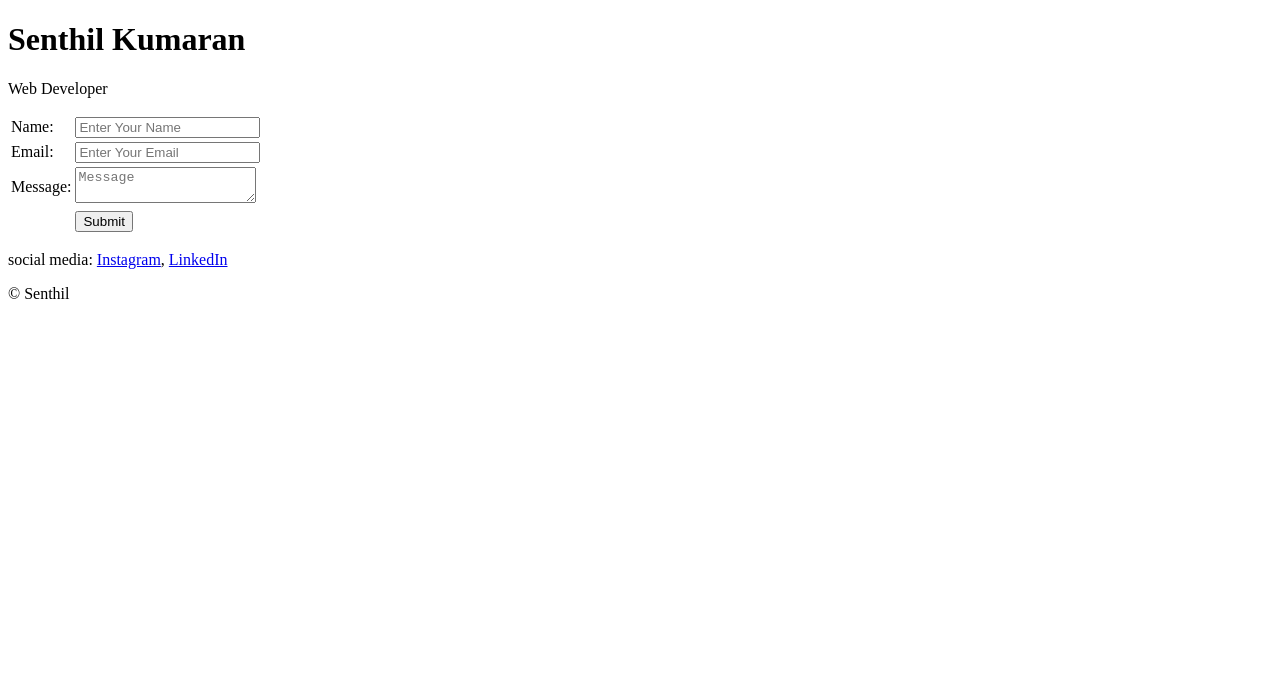
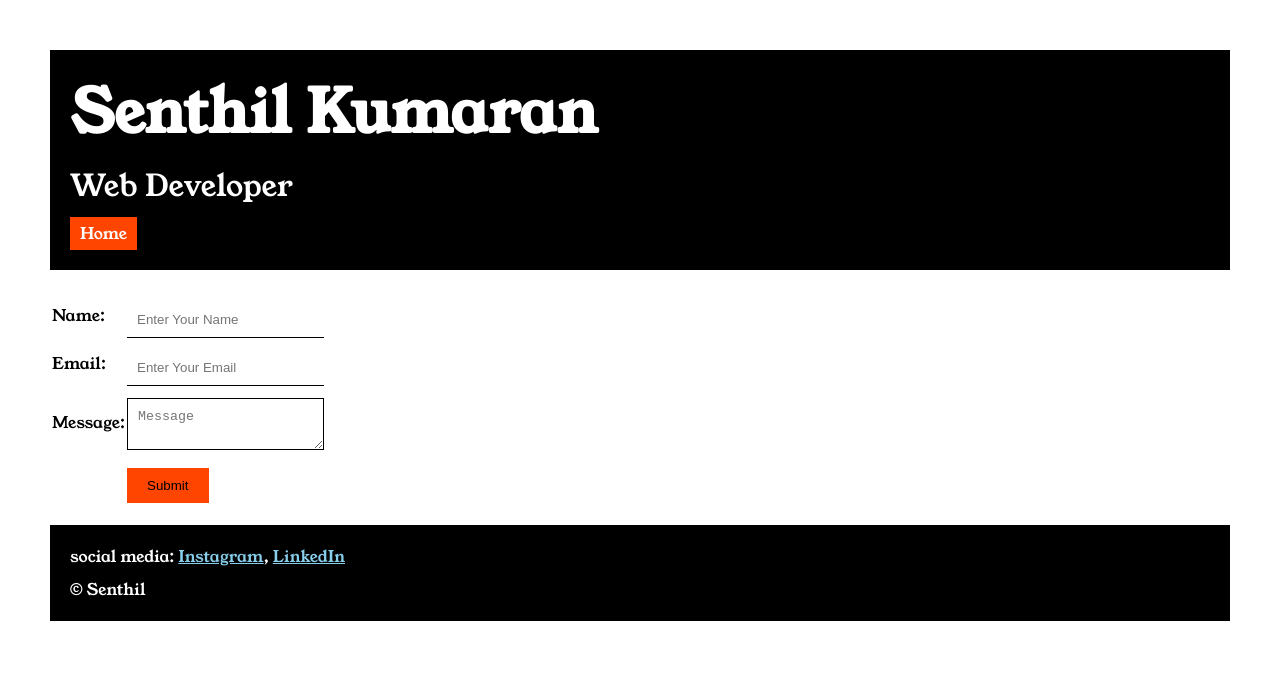
Before and after one commit to Senthil-Engr/EMC, a plain HTML site: page contact.html in a window 1280 px wide. Drawn offline with Linux system fonts and the light colour scheme.

Commit message:
styled contact page

```diff
--- a/contact.html
+++ b/contact.html
@@ -3,38 +3,72 @@
   <head>
     <meta charset="UTF-8" />
     <meta name="viewport" content="width=device-width, initial-scale=1.0" />
-    <title>Document</title>
+    <title>Contact</title>
+    <link rel="stylesheet" href="style.css" />
+    <link rel="preconnect" href="https://fonts.googleapis.com" />
+    <link rel="preconnect" href="https://fonts.gstatic.com" crossorigin />
+    <link
+      href="https://fonts.googleapis.com/css2?family=Young+Serif&display=swap"
+      rel="stylesheet"
+    />
   </head>
   <body>
-    <h1>Senthil Kumaran</h1>
-    <p>Web Developer</p>
+    <div class="container">
+      <div class="section-one">
+        <h1 class="section-one__name">Senthil Kumaran</h1>
+        <p class="section-one__role">Web Developer</p>
+        <a href="index.html" class="section-one__contact">Home</a>
+      </div>
+
+      <div class="contact-form">
         <form action="#">
           <table>
             <tr>
               <td><label for=""> Name: </label></td>
-          <td><input type="text" placeholder="Enter Your Name" /></td>
+              <td>
+                <input
+                  type="text"
+                  placeholder="Enter Your Name"
+                  class="contact-form__input"
+                />
+              </td>
             </tr>
 
             <tr>
               <td><label for=""> Email: </label></td>
-          <td><input type="email" placeholder="Enter Your Email" /></td>
+              <td>
+                <input
+                  type="email"
+                  placeholder="Enter Your Email"
+                  class="contact-form__input"
+                />
+              </td>
             </tr>
 
             <tr>
               <td><label for=""> Message: </label></td>
-            <td> <textarea placeholder="Message"></textarea></td>
+              <td>
+                <textarea
+                  placeholder="Message"
+                  class="contact-form__textarea"
+                ></textarea>
+              </td>
             </tr>
 
             <tr>
               <td></td>
-            <td><input type="submit"></td>
+              <td><input type="submit" class="contact-form__submit" /></td>
             </tr>
           </table>
+        </form>
+      </div>
 
-
-    </form>
-
-    <p>social media: <a href="#">Instagram</a>, <a href="#">LinkedIn</a> </p>
-    <p>&copy; Senthil </p>
+      <div class="section-five">
+        <p class="section-five__title">
+          social media: <a href="#">Instagram</a>, <a href="#">LinkedIn</a>
+        </p>
+        <p class="section-five__desc">&copy; Senthil</p>
+      </div>
+    </div>
   </body>
 </html>
--- a/style.css
+++ b/style.css
@@ -77,3 +77,32 @@ body{
     vertical-align: top;
 
 }
+
+.contact-form{
+    margin-top: 20px;
+}
+.contact-form__input,.contact-form__textarea, .contact-form__submit{
+    margin-top: 10px;
+}
+
+.contact-form__input{
+    padding: 10px;
+    border: none;
+    border-bottom: solid black 1px;
+}
+
+.contact-form__textarea{
+    padding: 10px;
+    border: none;
+    border: solid black 1px;
+}
+
+.contact-form__submit{
+    padding-top: 10px;
+    padding-bottom: 10px;
+    padding-left: 20px;
+    padding-right: 20px;
+    background-color: orangered;
+    color: black;
+    border: none;
+}
```
Also changed, not shown: index.html (+1 -1 lines). Lines whose indentation alone changed are shown as unchanged.
